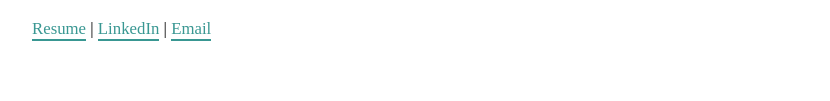
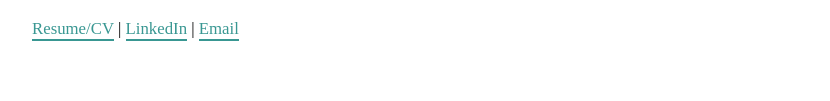
Before and after one commit to antholee0/anthonyztlee.github.io, a plain HTML site: page index.html in a window 1280 px wide. Shown: the part 390-491 px from the top of the page, without its empty margins (224-1054 px from the left). Drawn offline with Linux system fonts and the light colour scheme; a web font is replaced by a local one.

Commit message:
titlechange
reusme

```diff
--- a/index.html
+++ b/index.html
@@ -21,7 +21,7 @@
 			<p>"I received 500,000 discrete bits of information today, of which maybe 25 are important. My job is to make some sense of it."</p>
 			<p>Anthony is an Oakland-based qualitative/quantitative researcher, analyst, and <a href="img/ppot.JPG">dog</a> <a href="img/pingulu.JPG">dad</a>. He currently works at NPR/KQED.</p>
 			<p>Presently, the people he is most influenced/motivated by are: Baruch Spinoza, Ludwig Wittgenstein, David Hume, Kurt Gödel, Bertrand Russell, and David Foster Wallace.</p>
-			<p><a href="#">Resume</a> | <a href="https://www.linkedin.com/in/aztlee/">LinkedIn</a> | <a href="mailto:anthonylee@berkeley.edu">Email</a></p>
+			<p><a href="#">Resume/CV</a> | <a href="https://www.linkedin.com/in/aztlee/">LinkedIn</a> | <a href="mailto:anthonylee@berkeley.edu">Email</a></p>
 		</div>
 
 		<div class="row">
```
